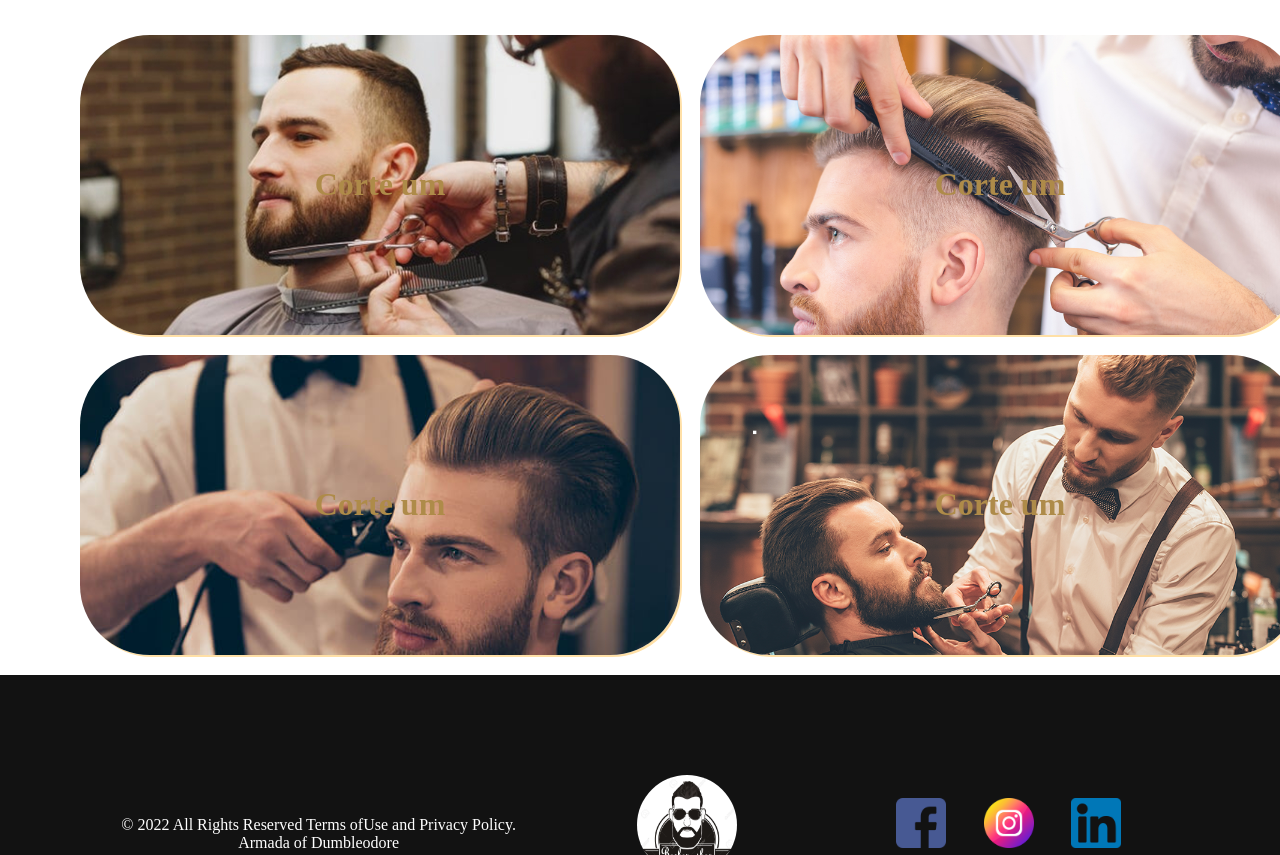
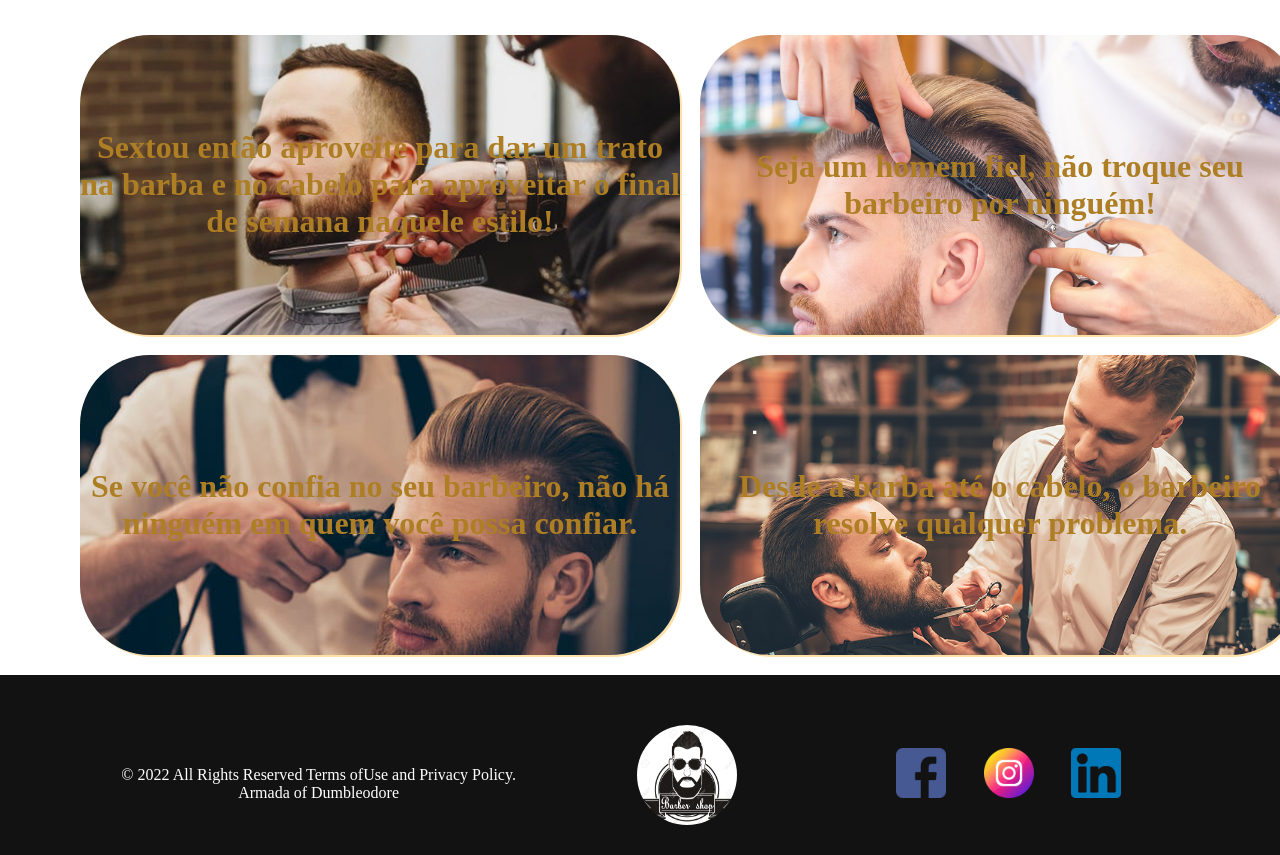
Before and after one commit to AllanDellonBispo/barbearia-web, a plain HTML site: page index.html in a window 1280 px wide. Shown: the part 1560-2415 px from the top of the page. Drawn offline with Linux system fonts and the light colour scheme.

Commit message:
Adição dos textos propaganda

```diff
--- a/css/style.css
+++ b/css/style.css
@@ -160,7 +160,7 @@ footer {
     display: flex;
     justify-content: space-evenly;
     align-items: center;
-    height: 300px;
+    height: 200px;
     background-color: #121212;
     color: white;
 }
@@ -207,7 +207,7 @@ footer {
     width: 600px;
     border-radius: 70px;
     box-shadow: 2px 2px rgb(255, 224, 167);
-    color: rgb(174, 139, 73);
+    color: rgb(174, 126, 37);
 }
 
 .modelos-corte h2 {
--- a/index.html
+++ b/index.html
@@ -71,18 +71,19 @@
             <div id="imagens-amostra-home">
                 <div>
                     <article id="modelo-corte-um" class="modelos-corte">
-                        <h2>Corte um</h2>
+                        <h2>Sextou então aproveite para dar um trato na barba e no cabelo para aproveitar o final de
+                            semana naquele estilo!</h2>
                     </article>
                     <article id="modelo-corte-dois" class="modelos-corte">
-                        <h2>Corte um</h2>
+                        <h2>Se você não confia no seu barbeiro, não há ninguém em quem você possa confiar.</h2>
                     </article>
                 </div>
                 <div>
                     <article id="modelo-corte-tres" class="modelos-corte">
-                        <h2>Corte um</h2>
+                        <h2>Seja um homem fiel, não troque seu barbeiro por ninguém!</h2>
                     </article>
                     <article id="modelo-corte-quatro" class="modelos-corte">
-                        <h2>Corte um</h2>
+                        <h2>Desde a barba até o cabelo, o barbeiro resolve qualquer problema.</h2>
                     </article>
                 </div>
             </div>
```
